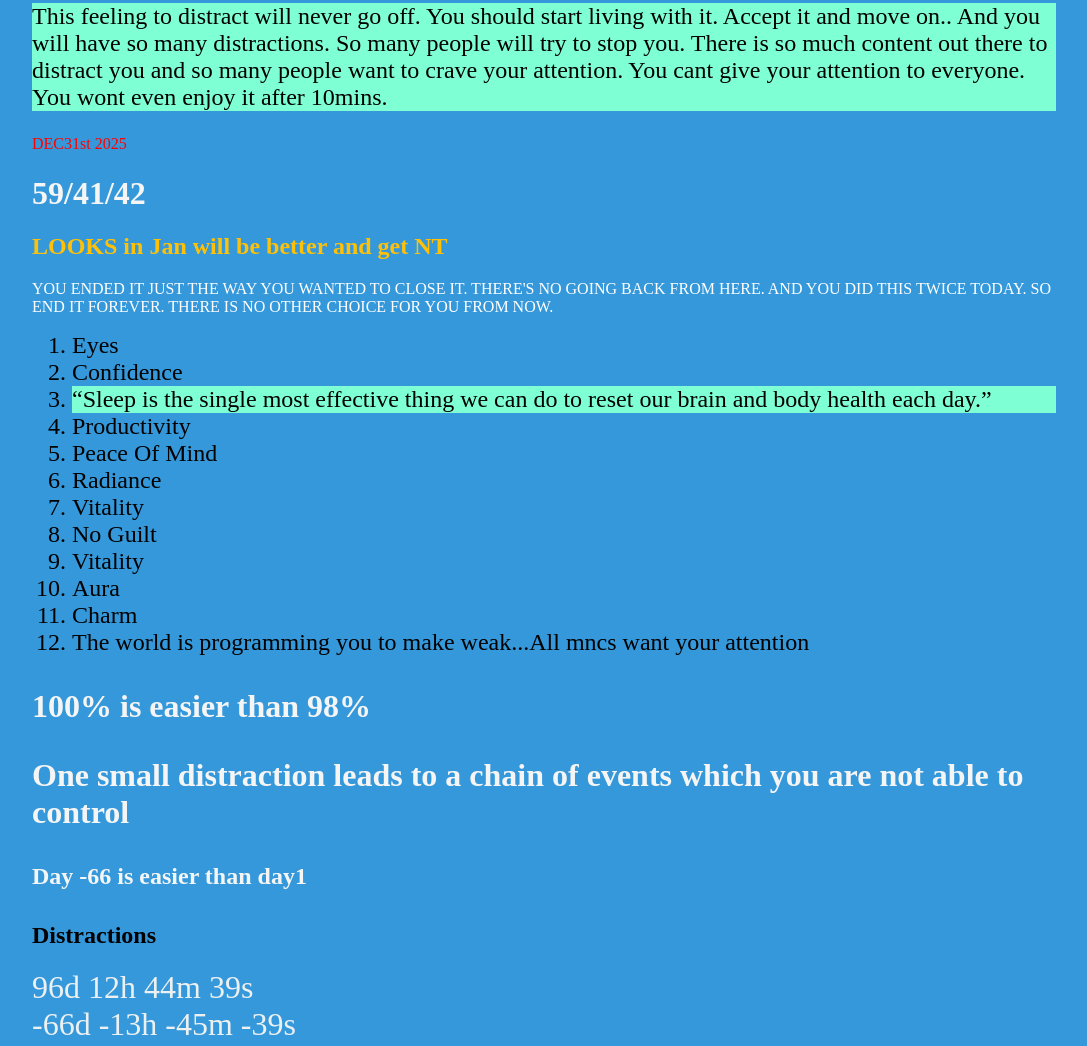
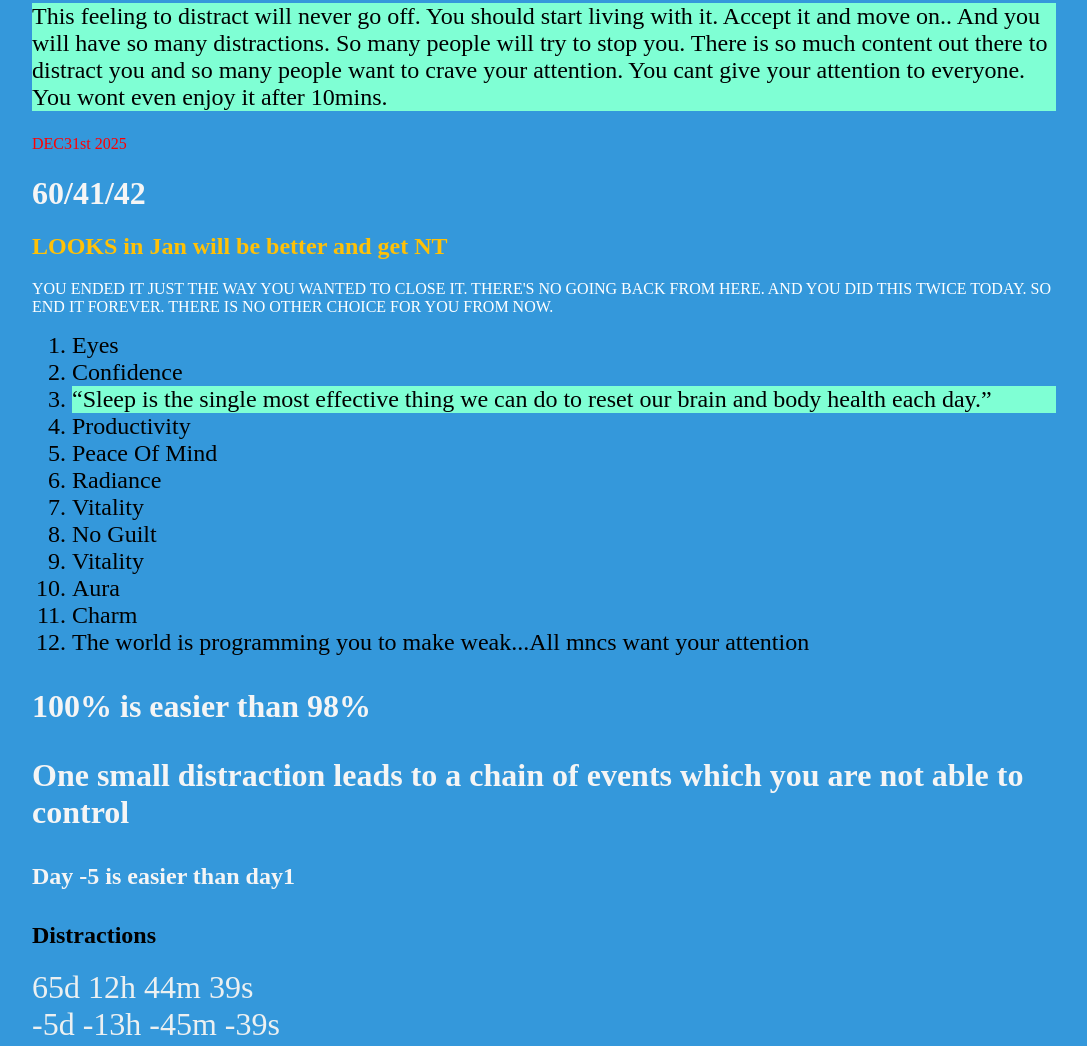
Before and after one commit to ShivaSenaReddy/Alphamode, a plain HTML site: page index.html in a window 1280 px wide. Shown: the part 223-1269 px from the top of the page, without its empty margins (96-1183 px from the left). Drawn offline with Linux system fonts and the light colour scheme.

Commit message:
27th oct

```diff
--- a/index.html
+++ b/index.html
@@ -27,7 +27,7 @@
         </p>
         <p class="target">DEC31st 2025
         </p>
-        <h1>59/41/42</h1>
+        <h1>60/41/42</h1>
         <h2 class="looks">LOOKS in Jan will be better and get NT</h2>
         <p class="finally">You ended it just the way you wanted to close it. There's no going back from here.
             And you did this twice today. So end it forever. There is no other choice for you from now.
--- a/script.js
+++ b/script.js
@@ -1,6 +1,6 @@
 // Set the date we're counting down to
-var countDownDate = new Date("jan 31, 2026 18:00:25").getTime();
-var countDownDate1 = new Date("dec 31,2025 18:00:25").getTime();
+var countDownDate = new Date("dec 31, 2025 18:00:25").getTime();
+var countDownDate1 = new Date("oct 31,2025 18:00:25").getTime();
 let nthDay = document.getElementById("nth-day");
 console.log(countDownDate1);
 // Update the count down every 1 second
```
